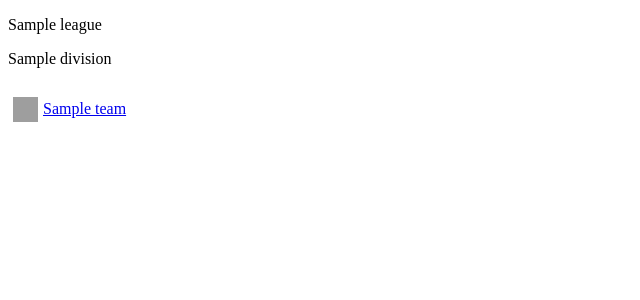
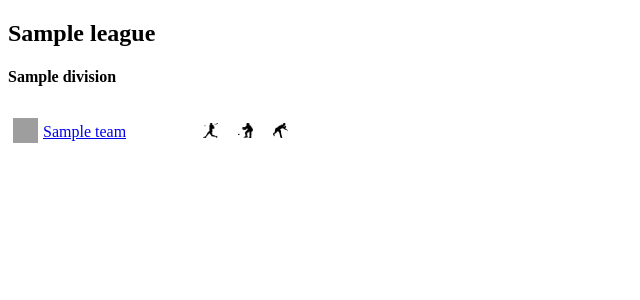
Before and after one commit to dpalley/mlb-scrape, a Flask app: template templates/league.html in a window 1280 px wide. Shown: the top 300 px of the page, without its empty margins (0-640 px from the left). Run offline with Flask 2, Linux system fonts and the light colour scheme; the template is opened without the code that fills it: most values are stand-ins (such as "Sample title", 1, 10 or a date in 2020); grey boxes are pictures that could not be loaded.

Commit message:
Added icons for stats (hitting, fielding, pitching) and cleaned up layout

```diff
--- a/static/main.css
+++ b/static/main.css
@@ -2,6 +2,10 @@
   width:  25px;
   height: 25px;
   padding: 5px;
+}
+
+.team-name {
+    min-width: 150px;
 }
 
 span {
@@ -11,3 +15,9 @@ span {
   align-items: center;
   /* border: 1px solid aqua; */
 }
+
+.stat-logo {
+    width: 15px;
+    height: 15px;
+    padding: 10px;
+}
--- a/templates/league.html
+++ b/templates/league.html
@@ -2,23 +2,37 @@
 
 {% block content %}
     {% for league in teams.leagues %}
-        <p class="league">{{ league.name }}</p>
+        <h2 class="league">{{ league.name }}</h2>
         {% for division in league.divisions %}
-            <p class="division">{{ division.name }}</p>
+            <h4 class="division">{{ division.name }}</h4>
             {% for team in division.teams %}
                 {% set name = team.name %}
                 {% set id = team.id %}
                 {% set logo_url = 'https:' ~ team.logo %}
                 {% set stats_base_url = "http://mlb.mlb.com/stats/sortable.jsp#game_type='R'&season=2019" %}
                 {% set hitting_url = stats_base_url ~ '&statType=hitting&team_id=' ~ id ~ '&playerType=ALL' %}
+                {% set fielding_url = stats_base_url ~ '&statType=fielding&team_id=' ~ id ~ '&playerType=ALL' %}
+                {% set pitching_url = stats_base_url ~ '&statType=pitching&team_id=' ~ id ~ '&playerType=ALL&position="1"' %}
+                {% set team_url = 'http://mlb.mlb.com' ~ team.url %}
+{#
 
-{#
-http://mlb.mlb.com/stats/sortable.jsp#game_type='R'&season=2019
-&statType=hitting&team_id=117&playerType=ALL
+Bat icon
+<div>Icons made by <a href="https://www.flaticon.com/authors/freepik" title="Freepik">Freepik</a> from <a href="https://www.flaticon.com/"             title="Flaticon">www.flaticon.com</a> is licensed by <a href="http://creativecommons.org/licenses/by/3.0/"             title="Creative Commons BY 3.0" target="_blank">CC 3.0 BY</a></div>
+
+<div>Icons made by <a href="https://www.flaticon.com/authors/freepik" title="Freepik">Freepik</a> from <a href="https://www.flaticon.com/"     title="Flaticon">www.flaticon.com</a> is licensed by <a href="http://creativecommons.org/licenses/by/3.0/"     title="Creative Commons BY 3.0" target="_blank">CC 3.0 BY</a></div>
+
+<i class="fas fa-fist-raised"></i>
+<i class="fas fa-baseball-ball"></i>
+<i class="fas fa-mitten"></i>
 #}
 
-                <span class="team"><img class="team-logo" src = "{{ logo_url }}"<p>
-                <a class="team-name" href="{{ hitting_url }}">{{ name }}</a></p></span>
+                <span class="team">
+                    <a href="{{ team_url }}"><img class="team-logo" src = "{{ logo_url }}"></a>
+                    <a class="team-name" href="{{ team_url }}">{{ name }}</a>
+                    <a href="{{ hitting_url }}"><img class="stat-logo" src="{{ url_for('static', filename = 'hit.png') }}" title="Hitting Stats"></a>
+                    <a href="{{ fielding_url }}"><img class="stat-logo" src="{{ url_for('static', filename = 'field.png') }}" title="Fielding Stats"></a>
+                    <a href="{{ pitching_url }}"><img class="stat-logo" src="{{ url_for('static', filename = 'pitch.png') }}" title="Pitching Stats"></a>
+                </span>
             {% endfor %}
         {% endfor %}
     {% endfor %}
```
Also changed, not shown: static/field.png (added), static/hit.png (added), static/pitch.png (added).
